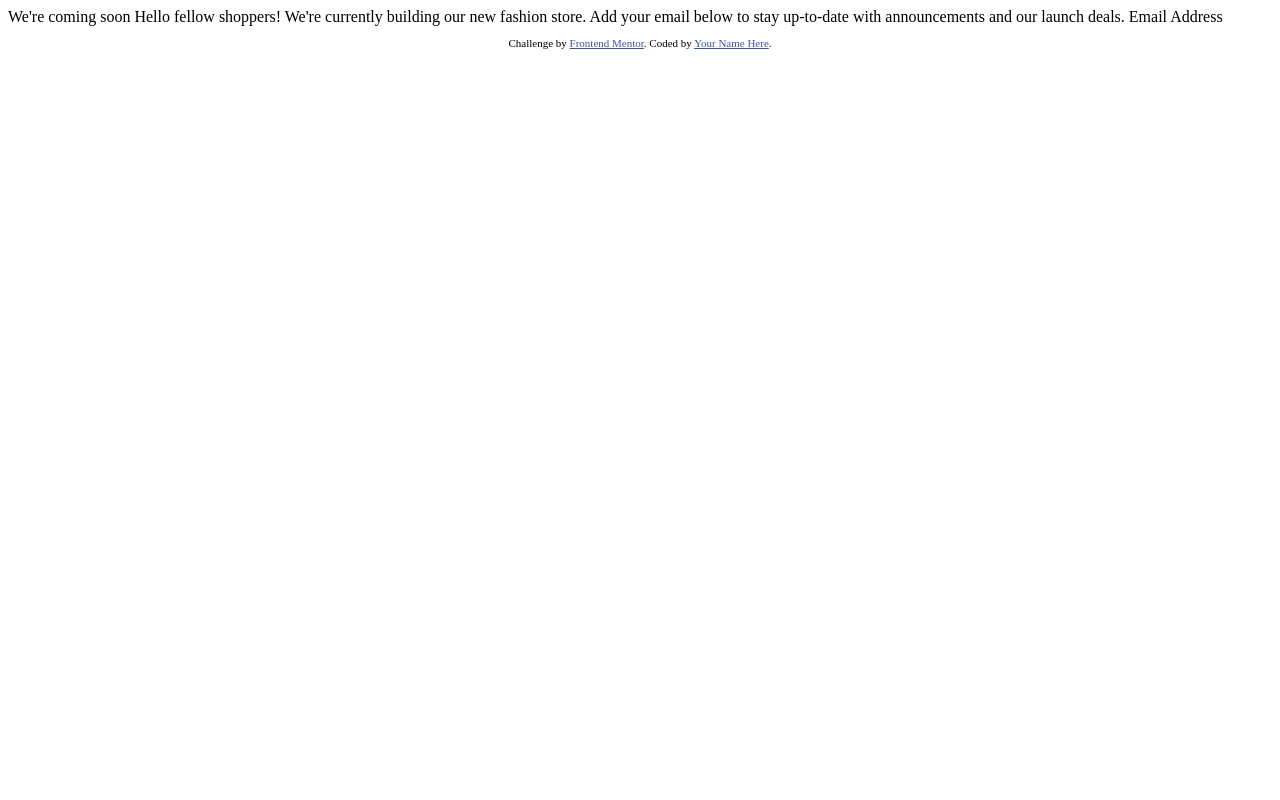
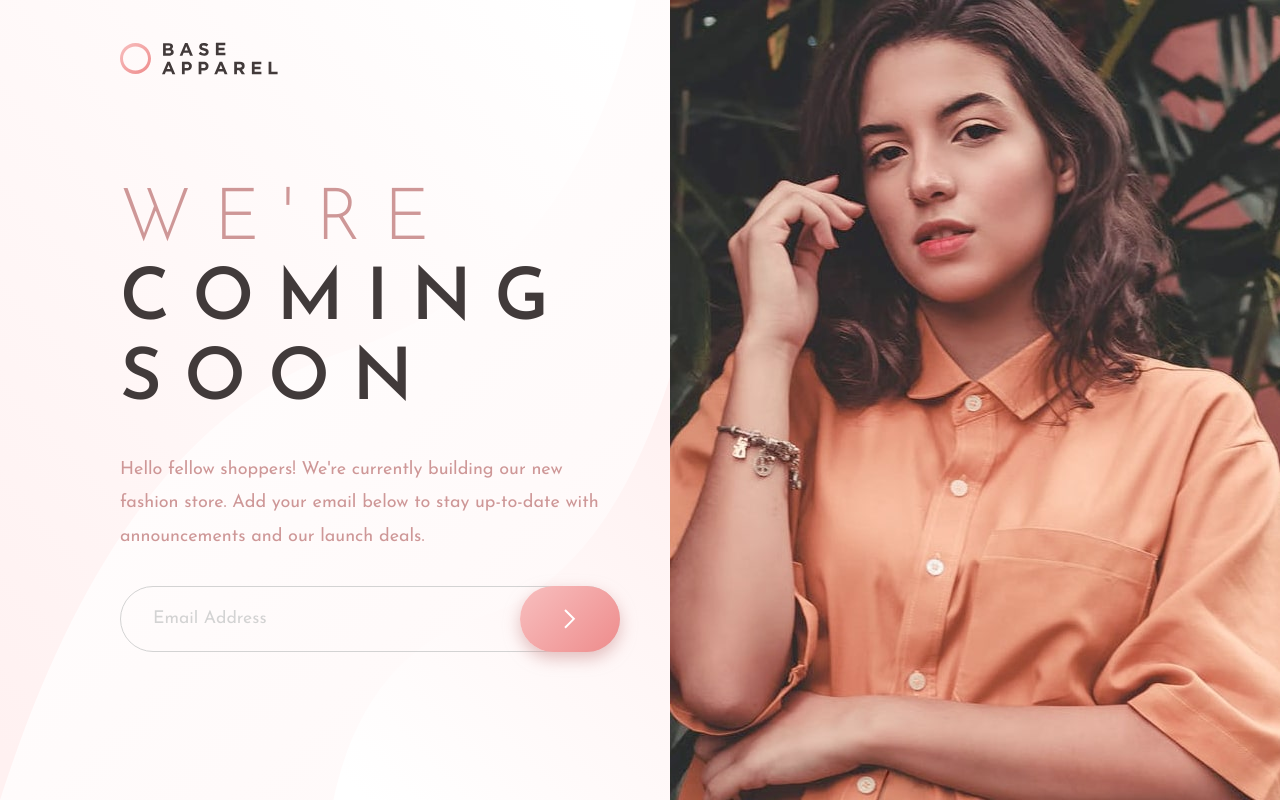
Before and after one commit to ericli18/base-apparel-coming-soon, a plain HTML site: page index.html in a window 1280 px wide. Drawn offline with Linux system fonts and the light colour scheme.

Commit message:
Co-authored-by: ericli18 <ericli18@users.noreply.github.com>

```diff
--- a/index.html
+++ b/index.html
@@ -1,33 +1,74 @@
 <!DOCTYPE html>
 <html lang="en">
+
 <head>
   <meta charset="UTF-8">
-  <meta name="viewport" content="width=device-width, initial-scale=1.0"> <!-- displays site properly based on user's device -->
+  <meta name="viewport" content="width=device-width, initial-scale=1.0">
+  <!-- displays site properly based on user's device -->
 
   <link rel="icon" type="image/png" sizes="32x32" href="./images/favicon-32x32.png">
+  <link rel="preconnect" href="https://fonts.googleapis.com">
+  <link rel="preconnect" href="https://fonts.gstatic.com" crossorigin>
+  <link href="https://fonts.googleapis.com/css2?family=Josefin+Sans:wght@300;400;600&display=swap" rel="stylesheet">
+  <link rel="stylesheet" href="styles.css">
 
   <title>Frontend Mentor | Base Apparel coming soon page</title>
 
   <!-- Feel free to remove these styles or customise in your own stylesheet 👍 -->
   <style>
-    .attribution { font-size: 11px; text-align: center; }
-    .attribution a { color: hsl(228, 45%, 44%); }
+    .attribution {
+      font-size: 11px;
+      text-align: center;
+    }
+
+    .attribution a {
+      color: hsl(228, 45%, 44%);
+    }
   </style>
+
+  <script src="./script.js" defer></script>
 </head>
+
 <body>
 
-  We're coming soon
+  <main>
+    <div class="container">
 
-  Hello fellow shoppers! We're currently building our new fashion store.
-  Add your email below to stay up-to-date with announcements and our launch deals.
+      <img class="logo" src="./images/logo.svg" alt="">
+      <div class="text-block">
+        <h1 class="heading">
+          <span class="heading-span">
+            We're
+          </span>
+          coming soon
+        </h1>
+        <p class="description">
+          Hello fellow shoppers! We're currently building our new fashion store.
+          Add your email below to stay up-to-date with announcements and our launch deals.
+        </p>
+        <form class="input-container">
+          <label for="email-input" hidden>email address</label>
+          <input class="email-input" placeholder="Email Address" id="email-input">
+          <button class="email-submit">
+            <img class="submit-arrow" src="./images/icon-arrow.svg">
+          </button>
+          <img class="error-icon" src="./images/icon-error.svg">
+          <label class="invalid-email">Please provide a valid email</label>
+        </form>
+      </div>
+      <picture class="image-block">
+        <source media="(min-width: 40rem)" srcset="./images/hero-desktop.jpg">
+        <img src="./images/hero-mobile.jpg" alt="picture of model">
+      </picture>
+    </div>
+  </main>
 
-  Email Address
-
-  <footer>
+  <!-- <footer>
     <p class="attribution">
       Challenge by <a href="https://www.frontendmentor.io?ref=challenge" target="_blank">Frontend Mentor</a>.
-      Coded by <a href="#">Your Name Here</a>.
+      Coded by <a href="#">draydere and operlaston</a>.
     </p>
-  </footer>
+  </footer> -->
 </body>
+
 </html>
--- /dev/null
+++ b/script.js
@@ -0,0 +1,36 @@
+const form = document.querySelector(".input-container")
+const emailInput = document.querySelector(".email-input")
+const errorIcon = document.querySelector(".error-icon")
+const invalidError = document.querySelector(".invalid-email")
+console.log(form)
+
+form.addEventListener("submit", (e) => {
+  e.preventDefault();
+  const input = emailInput.value;
+  const matches = input.match(/(.+)\@(.+)\.(.+)/)
+  if(matches == null)
+  {
+    //handle
+    errorIcon.classList.add("error")
+    invalidError.classList.add("error")
+    console.log("invalid email")
+  }
+  else
+  {
+    const [username, host, domain] = matches.slice(1);
+    console.log("username:", username);
+    console.log("host:", host);
+    console.log("domain:", domain);
+    errorIcon.classList.remove("error")
+    invalidError.classList.remove("error")
+  }
+})
+
+// const input = "user@example.com"; // Replace this with your input string
+
+
+
+// int num_conversions = scanf("%[^@]@%[^.].%[^\n]", username, host, domain);
+// if(num_conversions == 3) {
+//   return INVALID_EMAIL;
+// }
--- /dev/null
+++ b/styles.css
@@ -0,0 +1,284 @@
+/* Box sizing rules */
+*,
+*::before,
+*::after {
+  box-sizing: border-box;
+}
+
+/* Remove default margin */
+body,
+h1,
+h2,
+h3,
+h4,
+p,
+figure,
+blockquote,
+dl,
+dd {
+  margin: 0;
+}
+
+/* Remove list styles on ul, ol elements with a list role, which suggests default styling will be removed */
+ul[role='list'],
+ol[role='list'] {
+  list-style: none;
+}
+
+/* Set core root defaults */
+html:focus-within {
+  scroll-behavior: smooth;
+}
+
+/* Set core body defaults */
+body {
+  min-height: 100vh;
+  text-rendering: optimizeSpeed;
+  line-height: 1.5;
+}
+
+/* A elements that don't have a class get default styles */
+a:not([class]) {
+  text-decoration-skip-ink: auto;
+}
+
+/* Make images easier to work with */
+img,
+picture {
+  max-width: 100%;
+  display: block;
+}
+
+/* Inherit fonts for inputs and buttons */
+input,
+button,
+textarea,
+select {
+  font: inherit;
+}
+
+/* Remove all animations, transitions and smooth scroll for people that prefer not to see them */
+@media (prefers-reduced-motion: reduce) {
+  html:focus-within {
+    scroll-behavior: auto;
+  }
+
+  *,
+  *::before,
+  *::after {
+    animation-duration: 0.01ms !important;
+    animation-iteration-count: 1 !important;
+    transition-duration: 0.01ms !important;
+    scroll-behavior: auto !important;
+  }
+}
+
+body {
+  margin: 0;
+  display: flex;
+  flex-direction: column;
+  min-height: 100vh;
+  font-family: "Josefin Sans", sans-serif;
+  --desaturatedred: hsl(0, 36%, 70%);
+  --softred: hsl(0, 93%, 68%);
+  --darkgrayishred: hsl(0, 6%, 24%);
+  background: linear-gradient(135deg, hsl(0, 0%, 100%), hsl(0, 100%, 98%));
+}
+
+main {
+  flex: 1;
+}
+
+.container {
+  display: grid;
+  /* grid-template-rows: 1fr 3fr 5fr; */
+}
+
+.logo {
+  padding: 2rem;
+  max-width: 10rem;
+}
+
+.text-block {
+  padding: 2rem;
+  order: 1;
+  text-align: center;
+  display: flex;
+  flex-direction: column;
+  gap: 2rem;
+  justify-content: flex-start;
+}
+
+.image-block>img {
+  width: 100%;
+  height: auto;
+  object-fit: cover;
+}
+
+.heading {
+  text-transform: uppercase;
+  font-size: clamp(2.5rem, 1.8043rem + 3.4783vi, 4.5rem);
+  line-height: clamp(2.7994rem, 2.4462rem + 1.7658vi, 3.8147rem);
+  font-weight: 600;
+  letter-spacing: 0.6rem;
+  color: var(--darkgrayishred);
+}
+
+.heading-span {
+  color: var(--desaturatedred);
+  font-weight: 300;
+}
+
+.description {
+  color: var(--desaturatedred);
+  font-size: clamp(0.875rem, 0.788rem + 0.4348vi, 1.125rem);
+}
+
+textarea,
+input {
+  outline: none;
+}
+
+button {
+  background: transparent;
+  border: none;
+  transition: all 200ms ease-in-out;
+}
+
+button:focus {
+  outline: none;
+  border: none;
+  transition: all 200ms ease-in-out;
+}
+
+.input-container {
+  align-self: stretch;
+  display: flex;
+  position: relative;
+}
+
+.email-input {
+  flex: 1;
+  border-radius: 200px;
+  padding: 0.8rem;
+  padding-left: 1.4rem;
+  border: 0.1rem solid lightgray;
+  background-color: transparent;
+}
+
+.email-input::placeholder {
+  color: lightgray;
+}
+
+.email-submit {
+  display: grid;
+  place-items: center;
+  position: absolute;
+  background: linear-gradient(135deg, hsl(0, 80%, 86%), hsl(0, 74%, 74%));
+  right: 0;
+  min-height: 100%;
+  min-width: clamp(4.4125rem, 3.7734rem + 3.1957vi, 6.25rem);
+  border-radius: 200px;
+  box-shadow: 0 0.4rem 1rem hsla(0, 36%, 70%, 0.6);
+}
+
+.error-icon{
+  position: absolute;
+  right: clamp(6rem, 5.6522rem + 1.7391vi, 7rem);
+  height: 2rem;
+  top: calc(50% - 1rem);
+  display: none;
+}
+
+.invalid-email {
+  position: absolute;
+  color: var(--softred);
+  font-size: 0.8rem;
+  bottom: -1.6rem;
+  left: 1.4rem;
+  display: none;
+}
+
+.error {
+  display: inline-block;
+}
+
+@media screen and (min-width: 40rem) {
+
+  main {
+    display: flex;
+  }
+
+  .container {
+    flex: 1;
+    display: grid;
+    grid-template-columns: 1fr auto;
+    grid-template-areas:
+      "logo image"
+      "text image";
+    padding-left: clamp(6.75rem, 6.4891rem + 1.3043vi, 7.5rem);
+  }
+
+  .container::before {
+    margin-left: clamp(-7.5rem, -6.4891rem - 1.3043vi, -6.75rem);
+    content: "";
+    grid-row: 1 / 3;
+    grid-column: 1 / 2;
+    background-image: url("./images/bg-pattern-desktop.svg");
+    background-repeat: no-repeat;
+    background-size: 100% 100%;
+  }
+
+  .logo {
+    grid-area: logo;
+    max-width: 20rem;
+    padding: 0;
+    align-self: center;
+  }
+
+  .heading {
+    line-height: 5rem;
+    letter-spacing: 1.4rem;
+  }
+
+  .description {
+    line-height: 2.1rem;
+  }
+
+  .text-block {
+    grid-area: text;
+    text-align: left;
+    max-width: 55ch;
+    padding: 4rem 0;
+    padding-right: 3rem;
+  }
+
+  .email-input {
+    padding: 1.2rem;
+    padding-left: 2rem;
+    font-size: 1.1rem;
+  }
+
+  .email-submit {
+    cursor: pointer;
+  }
+
+  .email-submit:hover {
+    opacity: 0.6;
+  }
+
+  .invalid-email {
+    left: 2rem;
+    bottom: -1.8rem;
+  }
+
+  .image-block {
+    display: inline-block;
+    grid-area: image;
+    min-height: 100%;
+  }
+
+  .image-block>img {
+    min-height: 100%;
+  }
+}
```
